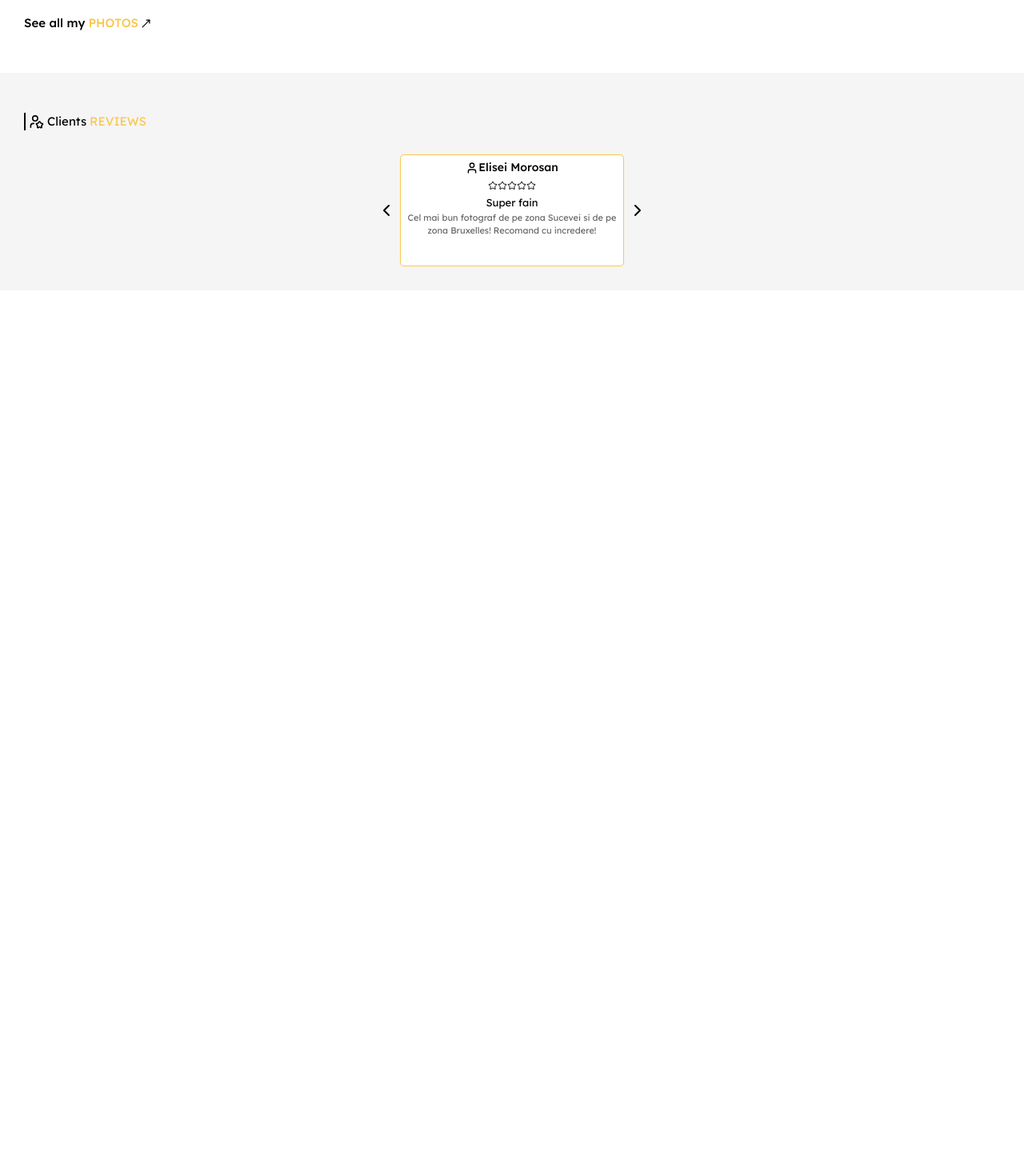
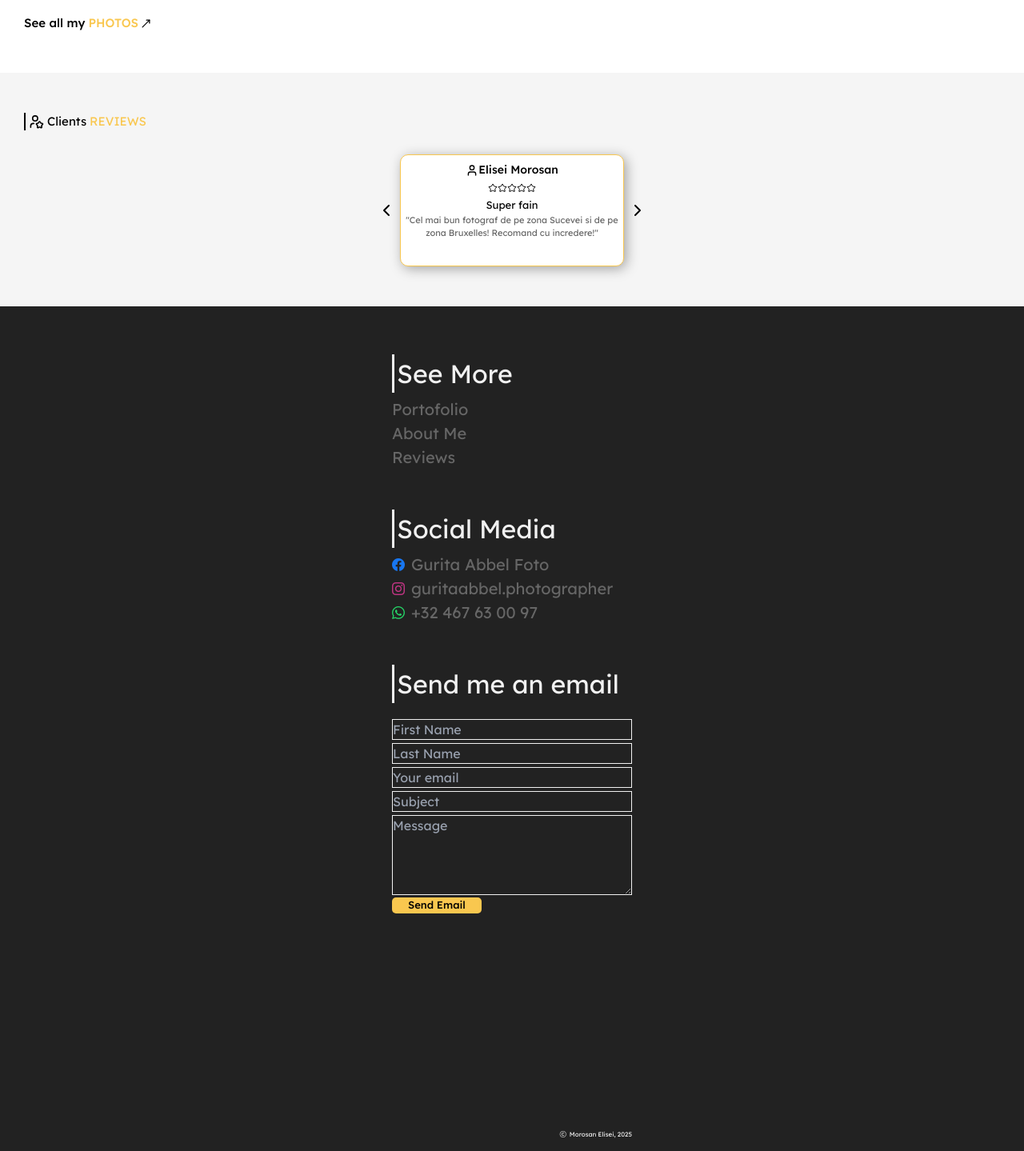
Before and after one commit to Morosache/Abbel---Vue, a Vue app: page /#/ in a window 1280 px wide. Shown: the part 3664-5103 px from the top of the page at 80% size. Before the commit the page ends 4027 px from the top, so only its background shows below. Built offline with nearby package versions, Linux system fonts and the light colour scheme; grey boxes are pictures that could not be loaded.

Commit message:
Made the footer

```diff
--- a/package.json
+++ b/package.json
@@ -14,6 +14,8 @@
   },
   "dependencies": {
     "@tailwindcss/vite": "^4.1.17",
+    "bootstrap": "5.3.8",
+    "bootstrap-icons": "^1.13.1",
     "lucide-vue-next": "^0.553.0",
     "tailwindcss": "^4.1.17",
     "vue": "^3.5.22",
--- /dev/null
+++ b/src/components/main-page/MainFooter.vue
@@ -0,0 +1,87 @@
+<script setup>
+import { Mail } from 'lucide-vue-next'
+</script>
+
+<template>
+    <!-- See More -->
+    <div class="bg-[#222222] pt-[60px] pb-[15px] flex flex-col justify-center items-center">
+        <div>
+            <div>
+                <div class="flex jusitfy-center items-center mb-[6px] border-l-3 text-[#f1f1f1]">
+                    <h1 class="text-[32px] text-[#f1f1f1] ml-[3px] ">See More</h1>
+                </div>
+                <div class="flex justify-center flex-col items-left">
+                    <router-link to="/" class="text-[20px] text-[#666666]">Portofolio</router-link>
+                    <router-link to="/" class="text-[20px] text-[#666666]">About Me</router-link>
+                    <router-link to="/" class="text-[20px] text-[#666666]">Reviews</router-link>
+                </div>
+            </div>
+            <!-- Social Media -->
+            <div class=" mt-[50px]">
+                <div class="flex jusitfy-center items-center mb-[6px] border-l-3 text-[#f1f1f1]">
+                    <h1 class="text-[32px] text-[#f1f1f1] ml-[3px] ">Social Media</h1>
+                </div>
+                <div class="flex justify-center flex-col items-left">
+                    <div class="flex items-center flex-row gap-2">
+                        <i class="bi bi-facebook text-[#1877F2]"></i>
+                        <a href="https://www.facebook.com/guritaabbel.photographer"
+                            class="text-[20px] text-[#666666]">Gurita Abbel Foto</a>
+                    </div>
+                    <div class="flex items-center flex-row gap-2">
+                        <i class="bi bi-instagram text-[#C13584]"></i>
+                        <a href="https://www.prod.instagram.com/guritaabbel.photographer/"
+                            class="text-[20px] text-[#666666]">guritaabbel.photographer</a>
+                    </div>
+                    <div class="flex items-center flex-row gap-2">
+                        <i class="bi bi-whatsapp text-[#25D366]"></i>
+                        <a href="+32467630097" class="text-[20px] text-[#666666]">+32 467 63 00 97</a>
+                    </div>
+                </div>
+            </div>
+
+            <!-- Contact Me Form -->
+            <div class="mt-[50px]">
+                <div class="flex jusitfy-center items-center mb-[6px] border-l-3 text-[#f1f1f1]">
+                    <h1 class="text-[32px] text-[#f1f1f1] ml-[3px] ">Send me an email</h1>
+                </div>
+                <div class="mt-[20px]">
+                    <form @submit.prevent>
+                        <div class="w-full flex flex-col gap-1">
+                            <input type="text" placeholder="First Name"
+                                class="border-1 w-full border-[#f1f1f1] placeholder-gray-400">
+                            <input type="text" placeholder="Last Name"
+                                class="border-1 w-full border-[#f1f1f1] placeholder-gray-400">
+                            <input type="email" placeholder="Your email"
+                                class="border-1 w-full border-[#f1f1f1] placeholder-gray-400">
+                            <input type="text" placeholder="Subject"
+                                class="border-1 w-full border-[#f1f1f1] placeholder-gray-400">
+                            <textarea name="Message" id="message"
+                                class="border-1 border-[#f1f1f1] w-full h-[100px] text-gray-400">Message</textarea>
+                        </div>
+                        <div class="flex w-full mt-[3px]">
+                            <input type="submit" value="Send Email"
+                                class="bg-[#F9C74F] rounded-[5px] px-[20px] font-medium text-[13px]">
+                        </div>
+                    </form>
+                </div>
+            </div>
+
+            <!-- Map -->
+
+            <div class=" mt-[60px]">
+                <iframe
+                    class="w-full h-full rounded-[5px]"
+                    src="https://www.google.com/maps/embed?pb=!1m18!1m12!1m3!1d80598.6518523613!2d4.293017074878567!3d50.855093691057704!2m3!1f0!2f0!3f0!3m2!1i1024!2i768!4f13.1!3m3!1m2!1s0x47c3a4ed73c76867%3A0xc18b3a66787302a7!2sBruxelles%2C%20Belgia!5e0!3m2!1sro!2sro!4v1763141612826!5m2!1sro!2sro"
+                    allowfullscreen=""
+                    loading="lazy"
+                    referrerpolicy="no-referrer-when-downgrade">
+                </iframe>
+            </div>
+
+            <div class=" flex flex-row gap-1 text-[8px] text-[#f5f5f5] mt-[60px] justify-end">
+                <i class="bi bi-c-circle"></i>
+                <p>Morosan Elisei, 2025</p>
+            </div>
+        </div>
+    </div>
+</template>
--- a/src/components/main-page/MainPageReviews.vue
+++ b/src/components/main-page/MainPageReviews.vue
@@ -13,15 +13,9 @@ import ReviewCard from './ReviewCard.vue';
             <p class="text-[15px]">Clients</p>
             <p class="text-[15px] text-[#F9C74F]">REVIEWS</p>
         </div>
-        <div class="flex justify-center items-center">
+        <div class="flex justify-center items-center pb-[20px]">
         <ReviewCard reviewName="Elisei Morosan" reviewTitle="Super fain" reviewDescription="Cel mai bun fotograf de pe zona Sucevei si de pe zona Bruxelles! Recomand cu incredere!"/>
         </div>
     </div>
 
 </template>
-
-<style scoped>
-.review-card {
-    box-shadow: 3px 3px 15px rgb(162, 162, 162);
-}
-</style>
--- a/src/components/main-page/ReviewCard.vue
+++ b/src/components/main-page/ReviewCard.vue
@@ -17,8 +17,8 @@ defineProps({
 <template>
     <div class="flex flex-row items-center jusitfy-center mt-[30px]">
         <ChevronLeft />
-        <div class=" review-card mx-[5px] w-[280px] h-[140px] bg-white rounded-[5px] border-1 border-[#F9C74F]">
-            <div class="flex justify-center items-center mt-[5px]">
+        <div class=" review-card mx-[5px] w-[280px] h-[140px] bg-white rounded-[10px] border-1 border-[#F9C74F]">
+            <div class="flex justify-center items-center mt-[8px]">
                 <User class="w-[16px] h-[16px]" />
                 <p class="font-medium text-[14px]">{{ reviewName }}</p>
             </div>
@@ -34,10 +34,16 @@ defineProps({
             </div>
 
             <div class="text-center mb-[5px] mx-[2px]">
-                <p class="text-[11px] text-[#666666]">{{ reviewDescription }}</p>
+                <p class="text-[11px] text-[#666666]">"{{ reviewDescription }}"</p>
             </div>
 
         </div>
         <ChevronRight />
     </div>
 </template>
+
+<style scoped>
+.review-card {
+    box-shadow: 3px 3px 15px rgb(162, 162, 162);
+}
+</style>
--- a/src/main.js
+++ b/src/main.js
@@ -2,7 +2,7 @@ import { createApp } from 'vue'
 import App from './App.vue'
 import router from './router/route'
 import './main.css'
-
+import 'bootstrap-icons/font/bootstrap-icons.css'
 
 const app = createApp(App)
 
--- a/src/pages/MainPage.vue
+++ b/src/pages/MainPage.vue
@@ -3,6 +3,7 @@ import Header from '@/components/main-page/Header.vue';
 import WhoAmI from '@/components/main-page/WhoAmI.vue';
 import MostRecentPhotos from '@/components/main-page/MostRecentPhotos.vue';
 import MainPageReviews from '@/components/main-page/MainPageReviews.vue';
+import MainFooter from '@/components/main-page/MainFooter.vue';
 </script>
 
 <template>
@@ -10,5 +11,6 @@ import MainPageReviews from '@/components/main-page/MainPageReviews.vue';
 <WhoAmI />
 <MostRecentPhotos />
 <MainPageReviews />
+<MainFooter />
 
 </template>
```
Also changed, not shown: .pnp.cjs, 8 other files (tests, documents, lock files or other folders).
